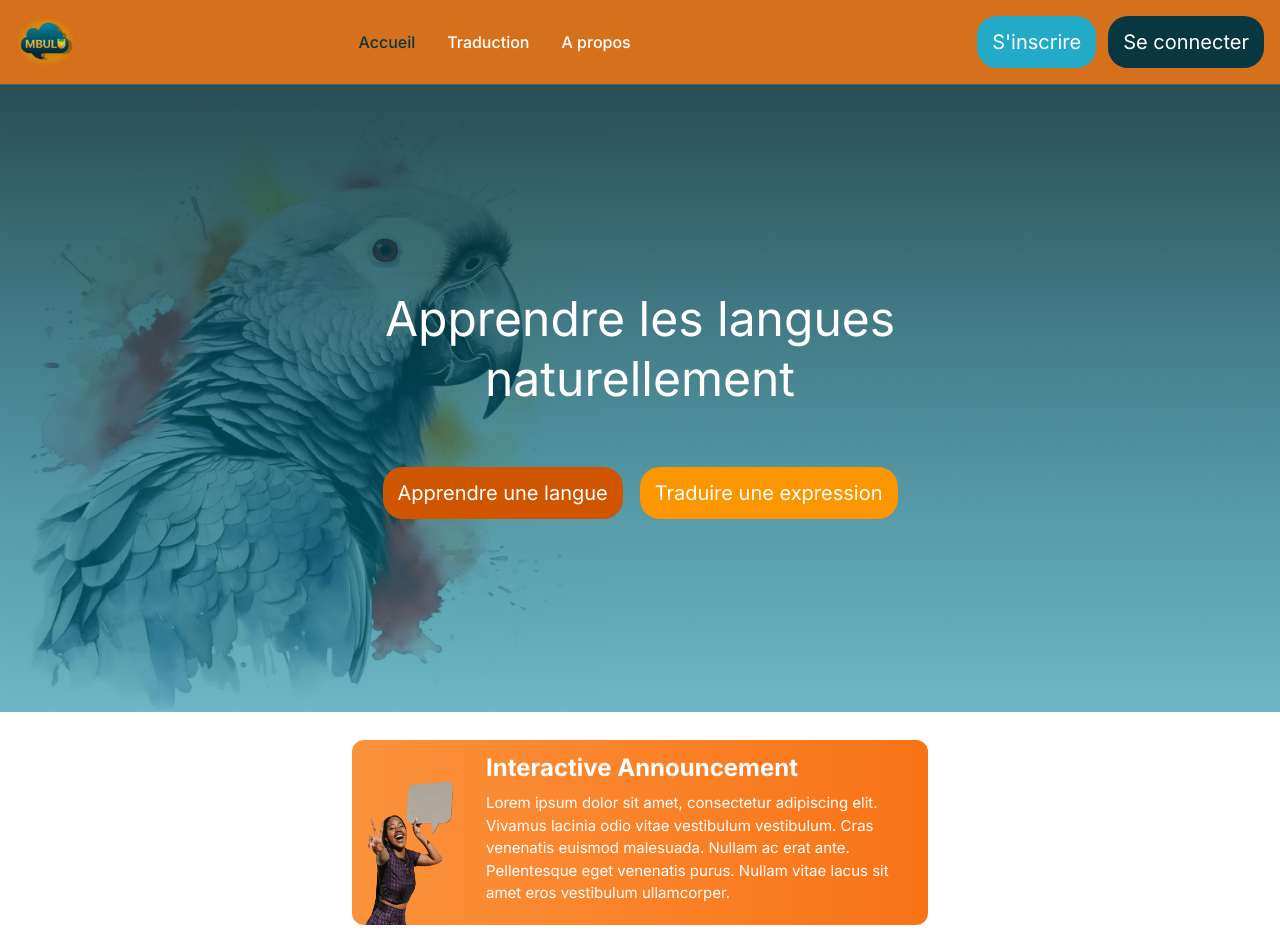
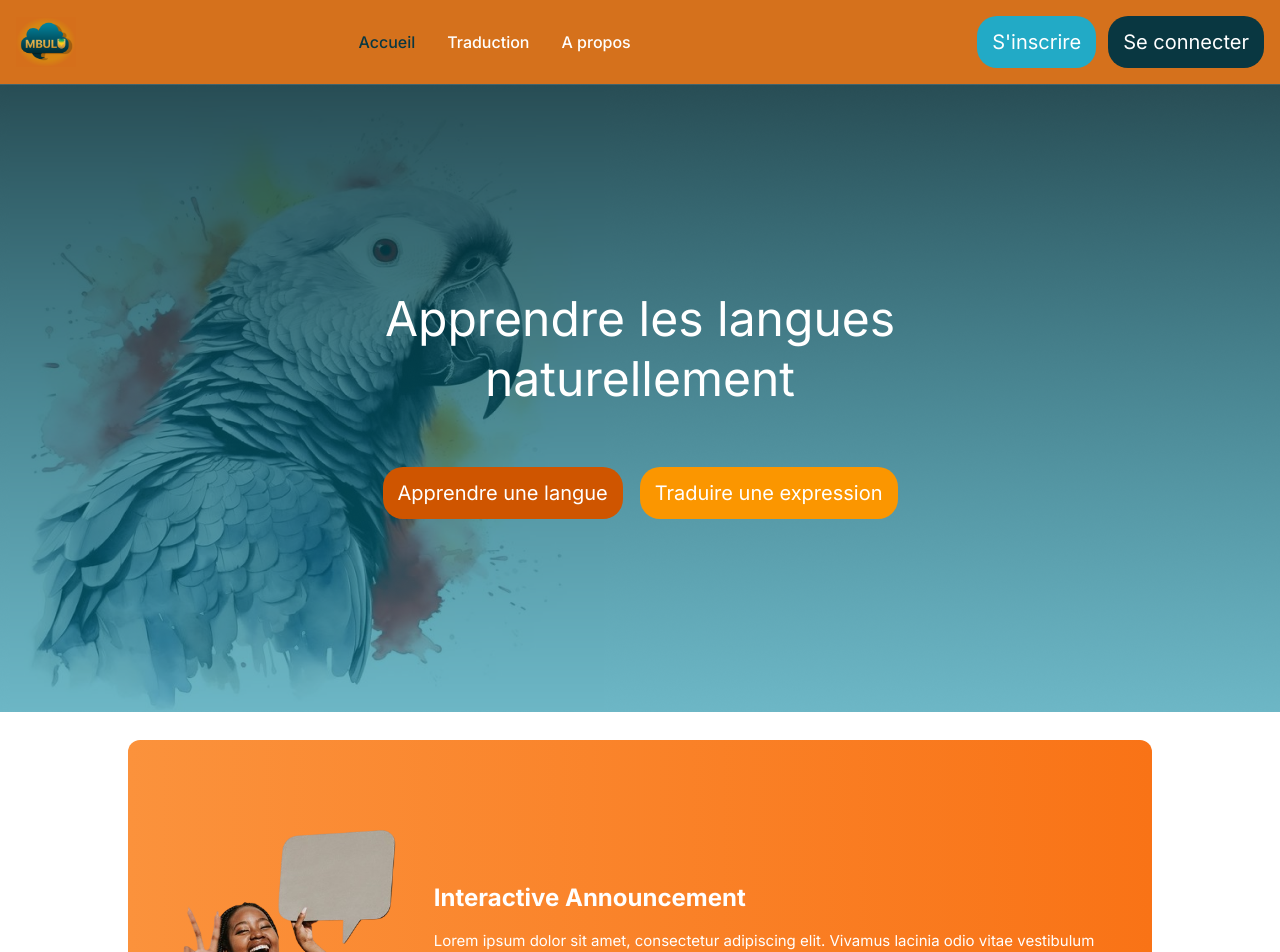
Before and after one commit to franckdarren/mbulu, a Next.js app: page / in a window 1280 px wide. Shown: the top 952 px of the page. Built offline with nearby package versions, Linux system fonts and the light colour scheme.

Commit message:
correction de l'erreur lee-charlie

```diff
--- a/app/page.js
+++ b/app/page.js
@@ -42,19 +42,20 @@ const Header = () => {
 
 const Section1 = () => {
   return (
-    <div class="max-w-xl mx-auto bg-gradient-to-r my-7 from-orange-400 to-orange-500 rounded-xl text-white">
-        <div class="flex gap-3 px-1">
-
+    <div class=" md:h-[400px] md:mx-[10%] bg-gradient-to-r my-7 from-orange-400 to-orange-500 rounded-xl text-white">
+        <div class="flex justify-center px-1">
+              <div class="md:h-[400px] md:flex md:flex-col md:justify-end md:items-baseline ">
                 <Image
                   src="/assets/___1_-removebg-preview.png"
-                  width={106}
-                  height={24}
+                  width={212}
+                  height={106}
                   alt="image"
-                  class=""
+                  class=" w-[100%] h-[100%] "
                 />
-          <div class="w-auto p-3">
-            <h1 class="text-2xl font-bold mb-2">Interactive Announcement</h1>
-            <p class="mb-2 text-[15px]">
+              </div>
+          <div class="md:flex md:flex-col md:justify-center w-[70%] px-4">
+            <h1 class="text-2xl font-bold my-2">Interactive Announcement</h1>
+            <p class="my-2 text-[15px]">
               Lorem ipsum dolor sit amet, consectetur adipiscing elit. Vivamus lacinia odio vitae vestibulum vestibulum. Cras venenatis euismod malesuada. Nullam ac erat ante. Pellentesque eget venenatis purus. Nullam vitae lacus sit amet eros vestibulum ullamcorper.
             </p>
           </div>
```
